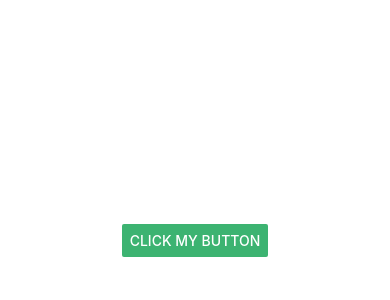
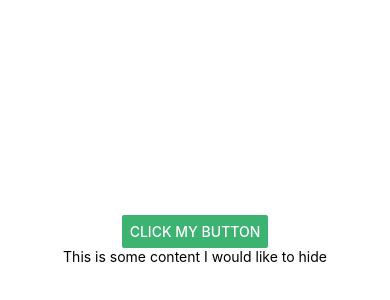
Before and after one commit to amite/BasicTouchDemo, a React Native app: screen / in a window 390 px wide. Shown: the part 182-482 px from the top of the page. Built offline with nearby package versions, Linux system fonts and the light colour scheme.

Commit message:
using the spread operator

```diff
--- a/App.js
+++ b/App.js
@@ -3,18 +3,28 @@ import { StyleSheet, Text, View, Alert } from "react-native"
 import MyButton from "./components/MyButton"
 
 export default class App extends React.Component {
+  state = {
+    hidden: false
+  }
+
   handleClick(msg) {
-    Alert.alert("MyAlert", "This is important")
+    this.setState({ hidden: !this.state.hidden })
   }
 
   render() {
+    let buttonProps = {
+      style: { marginBottom: 10 },
+      color: "mediumseagreen",
+      onClick: () => this.handleClick("some custom message"),
+      title: "Click my Button"
+    }
+
     return (
       <View style={styles.container}>
-        <MyButton
-          color={this.props.color}
-          onClick={() => this.handleClick("some custom message")}
-          title="Click my button"
-        />
+        <MyButton {...buttonProps} />
+        {!this.state.hidden && (
+          <Text>This is some content I would like to hide</Text>
+        )}
       </View>
     )
   }
```
